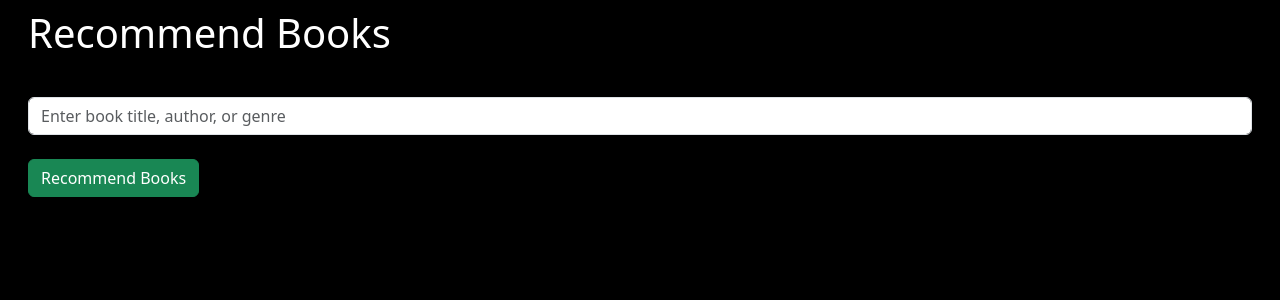
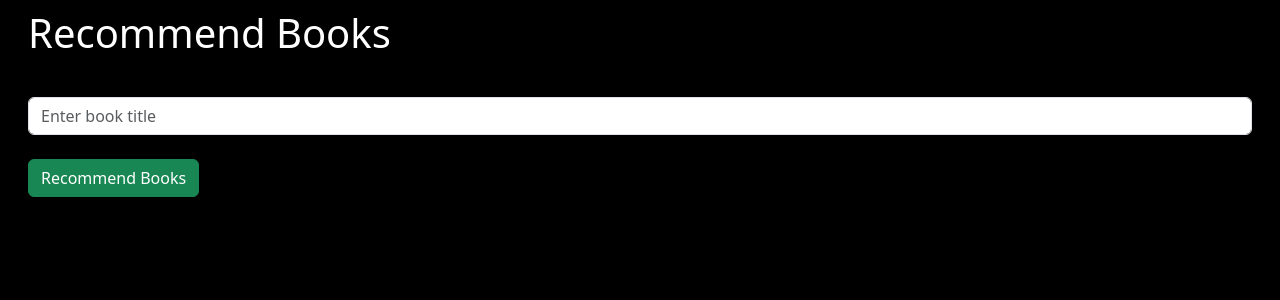
Before and after one commit to Khushishah224/BookVista, a Flask app: page /recommend in a window 1280 px wide. Shown: the part 121-421 px from the top of the page. Run offline with Flask 3, Linux system fonts and the light colour scheme; parts of the project's set-up code (start-up, migrations or seed data) failed here and were passed over.

Commit message:
Update recommend.html

```diff
--- a/templates/recommend.html
+++ b/templates/recommend.html
@@ -95,7 +95,7 @@
                 <h1 class="heading">Recommend Books</h1>
                 <!-- Form starts -->
                 <form style="padding: 1rem;" action="/recommend_books" method="POST">
-                    <input type="text" class="form-control" name="user_input" placeholder="Enter book title, author, or genre"><br>
+                    <input type="text" class="form-control" name="user_input" placeholder="Enter book title"><br>
                     <input type="submit" class="btn btn-success text-white" value="Recommend Books">
                 </form>
                 <!-- Form ends -->
```
